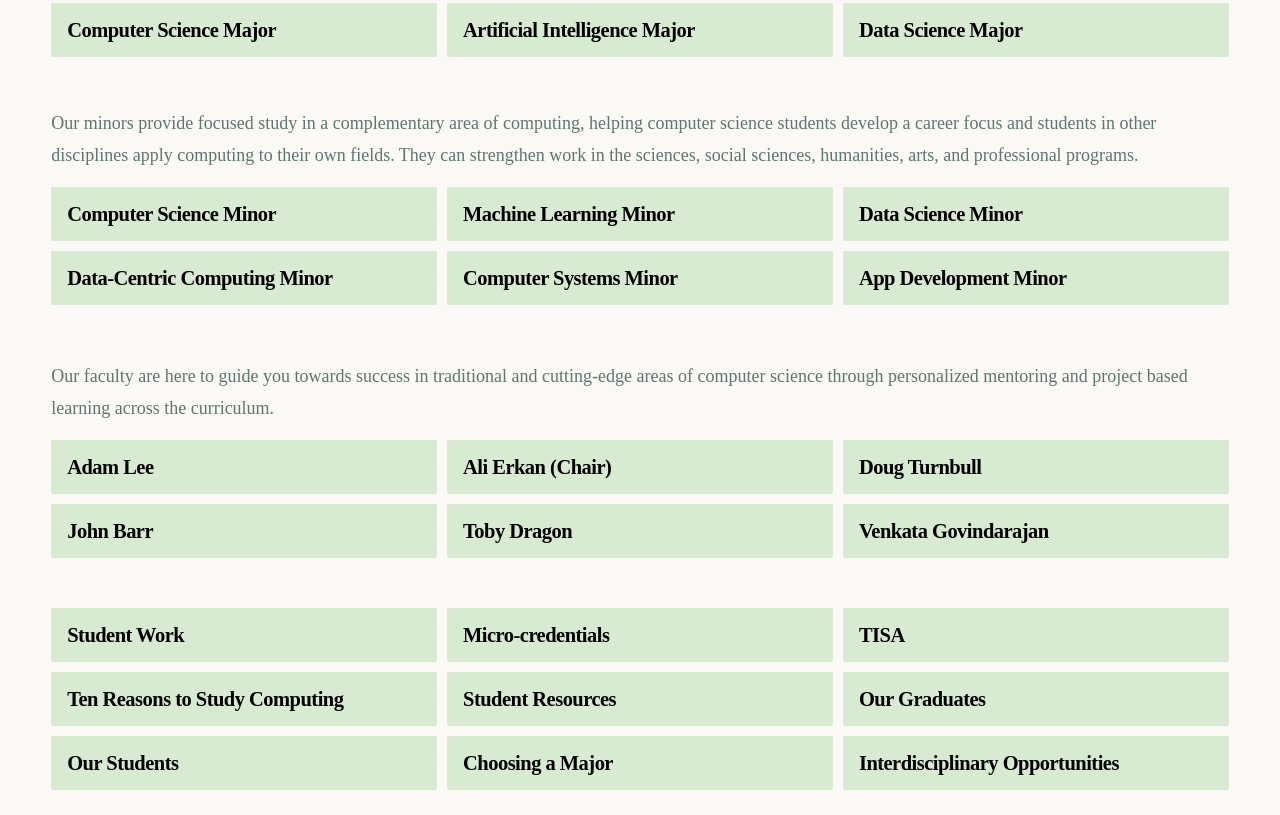
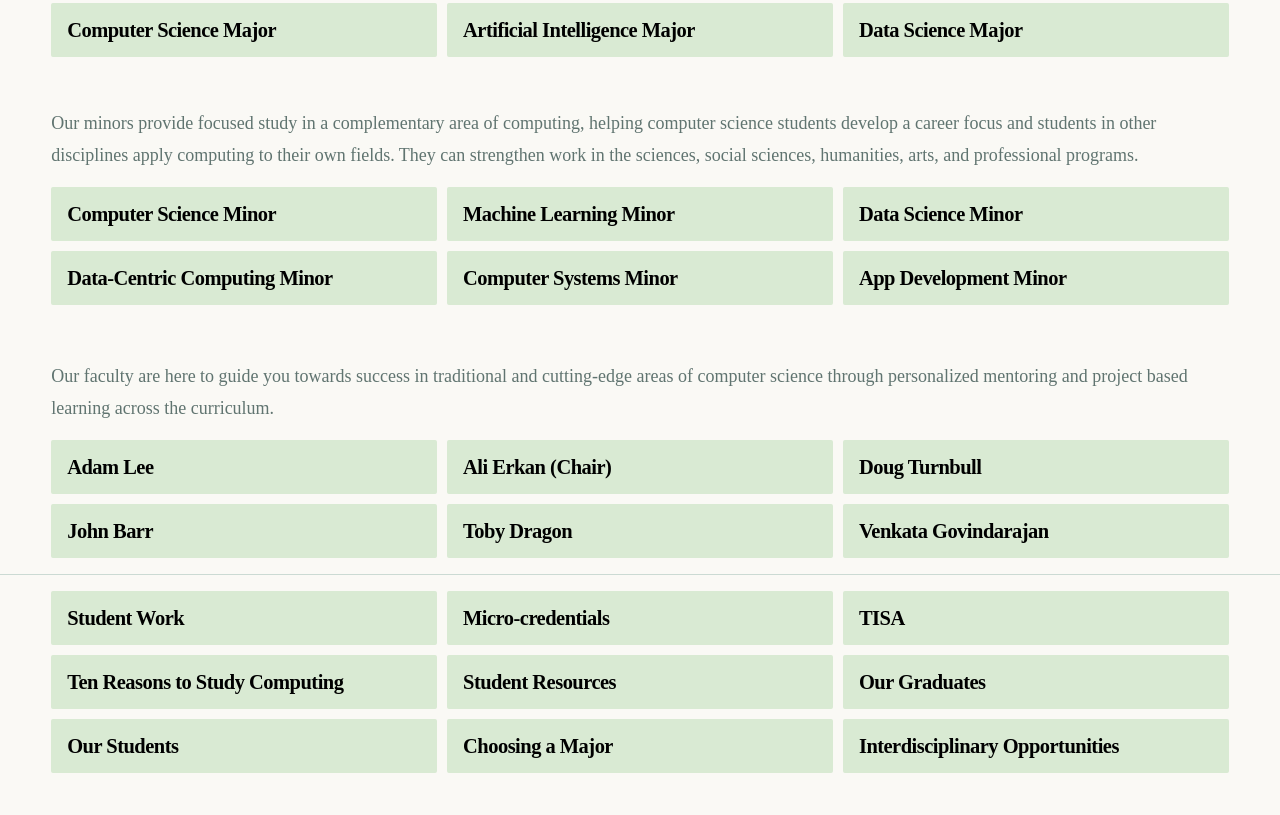
Before and after one commit to iccompsci/iccompsci.github.io, a plain HTML site: page index.html in a window 1280 px wide. Shown: the part 854-1669 px from the top of the page. Drawn offline with Linux system fonts and the light colour scheme.

Commit message:
Separate faculty links and prioritize student work and micro-credentials

```diff
--- a/assets/brand.css
+++ b/assets/brand.css
@@ -150,6 +150,9 @@
 .group { border-top: 0; }
 .group:is(#majors, #minors, #micro-credentials) { padding-top: 20px; padding-bottom: 20px; }
 .group:is(#faculty, #other) { padding-top: 25px; padding-bottom: 25px; }
+/* Separate faculty from the remaining links within the existing section gap. */
+.group#faculty { padding-bottom: 16px; }
+.group#other { border-top: 1px solid #cbdad3 !important; padding-top: 16px; }
 
 @media (max-width: 800px) {
   .hero { padding: 42px 16px 46px; min-height: 0; }
```
